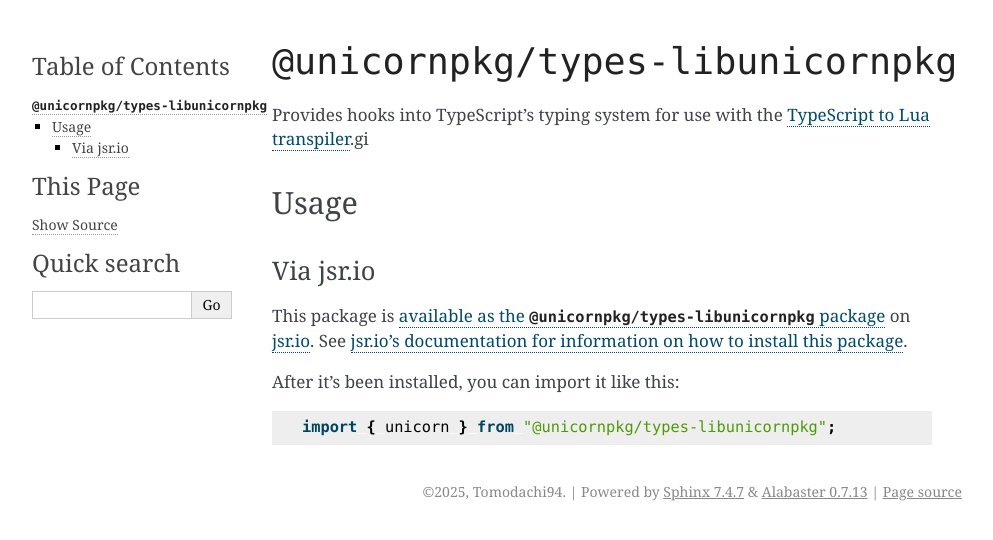
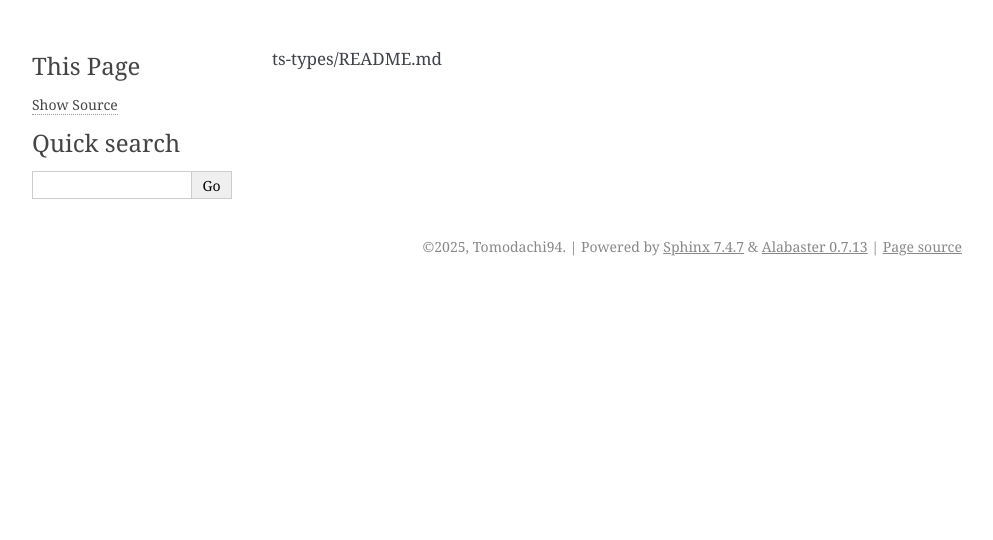
Before and after one commit to unicornpkg/libunicornpkg, a Sphinx documentation site: the page built from docs/tstl-types.md, in a window 1280 px wide. Shown: the top 540 px of the page, without its empty margins (148-1141 px from the left). Built offline with Sphinx 7.4.7, drawn with Linux system fonts in a browser that asks for light colours; pages that are not in the unit, such as notebooks, are missing from menus.

Commit message:
chore(ts-types): relocate docs

````diff
--- a/docs/tstl-types.md
+++ b/docs/tstl-types.md
@@ -1,16 +1 @@
-# `@unicornpkg/types-libunicornpkg`
-
-Provides hooks into TypeScript's typing system for use with the [TypeScript to Lua transpiler](https://typescripttolua.github.io).gi
-
-## Usage
-
-### Via jsr.io
-
-This package is [available as the `@unicornpkg/types-libunicornpkg` package](https://jsr.io/@unicornpkg/types-libunicornpkg) on [jsr.io](https://jsr.io). See [jsr.io's documentation for information on how to install this package](https://jsr.io/docs/using-packages).
-
-
-After it's been installed, you can import it like this:
-
-```ts
-import { unicorn } from "@unicornpkg/types-libunicornpkg";
-```
+ts-types/README.md
````
Also changed, not shown: ts-types/README.md (added), 2 other files.
